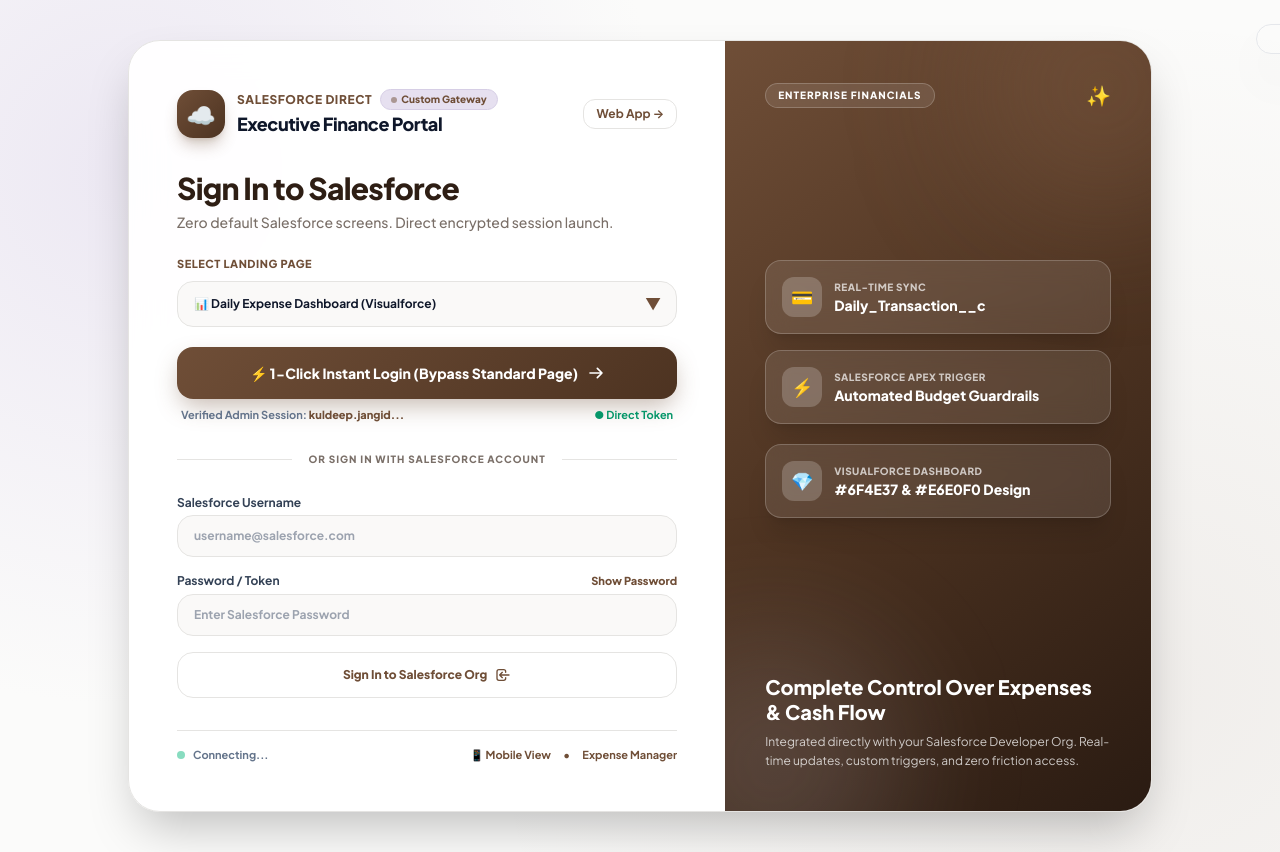
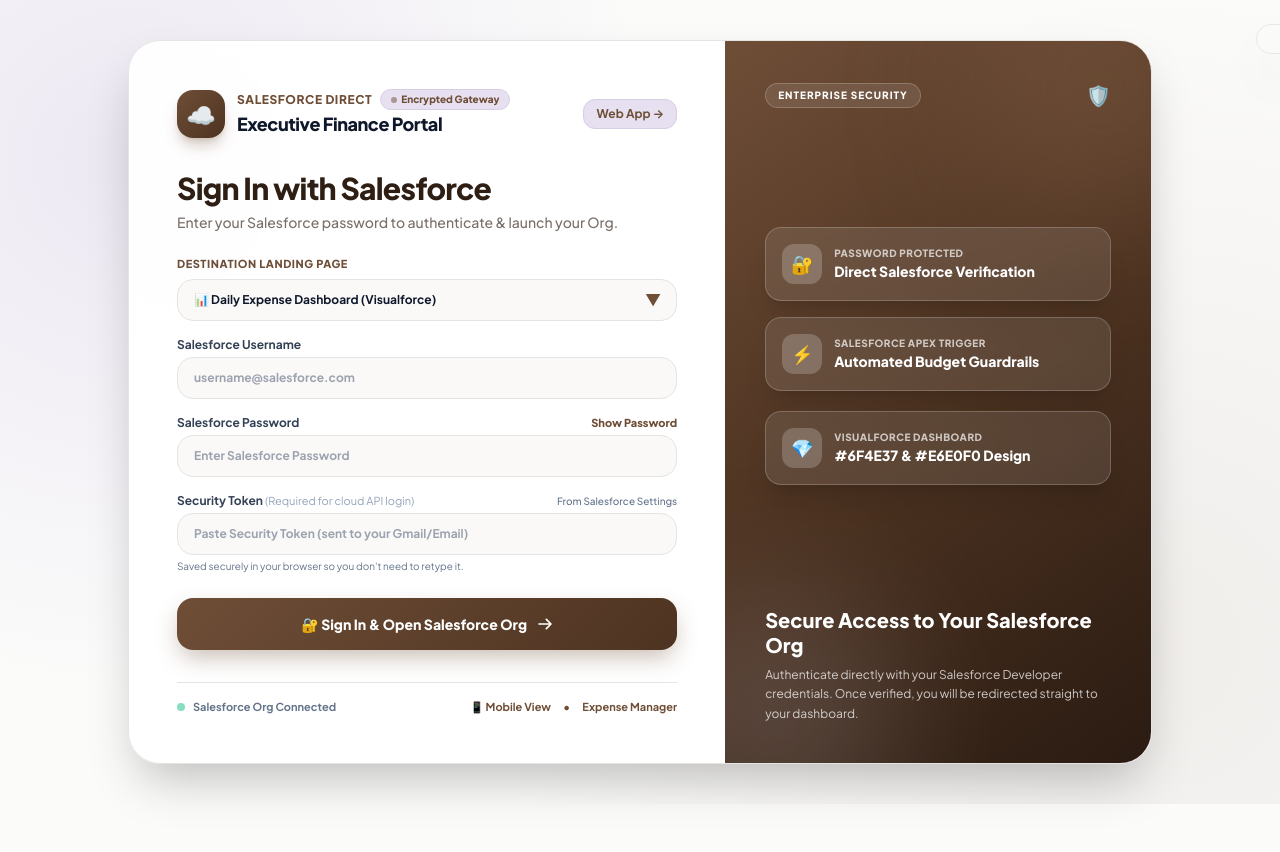
Before and after one commit to ks1470/salesforce-expense-hub, a plain HTML site: page login.html in a window 1280 px wide. After the commit the page ends 804 px from the top, so only its background shows below. Drawn offline with nearby package versions, Linux system fonts and the light colour scheme; no server answers.

Commit message:
Update login portal with secure password authentication and token support

```diff
--- a/login.html
+++ b/login.html
@@ -3,7 +3,7 @@
 <head>
   <meta charset="UTF-8">
   <meta name="viewport" content="width=device-width, initial-scale=1.0">
-  <title>Salesforce Executive Access | Custom Portal</title>
+  <title>Salesforce Executive Access | Secure Custom Portal</title>
   <!-- Tailwind CSS -->
   <script src="https://cdn.tailwindcss.com"></script>
   <!-- Google Fonts: Plus Jakarta Sans -->
@@ -32,7 +32,6 @@
       overflow-x: hidden;
     }
 
-    /* Ambient background mesh */
     .bg-ambient {
       background:
         radial-gradient(circle at 10% 20%, rgba(230, 224, 240, 0.7) 0%, transparent 40%),
@@ -64,19 +63,6 @@
       background: linear-gradient(135deg, #5B402D 0%, #3B2618 100%);
       transform: translateY(-2px);
       box-shadow: 0 14px 30px -4px rgba(111, 78, 55, 0.55);
-    }
-
-    .btn-platinum {
-      background: #FFFFFF;
-      color: var(--color-coffee);
-      border: 1.5px solid var(--color-platinum);
-      transition: all 0.2s ease;
-    }
-
-    .btn-platinum:hover {
-      background: #FAF9F8;
-      border-color: #D2CFCC;
-      transform: translateY(-1px);
     }
 
     .input-luxury {
@@ -114,7 +100,7 @@
   <!-- Main Container: Split-screen Luxury Card -->
   <div class="w-full max-w-5xl card-glass rounded-[32px] overflow-hidden shadow-2xl grid grid-cols-1 lg:grid-cols-12 min-h-[640px]">
 
-    <!-- Left Column: Custom Login Controls (7 cols) -->
+    <!-- Left Column: Custom Credentials Login Form (7 cols) -->
     <div class="lg:col-span-7 p-6 sm:p-10 lg:p-12 flex flex-col justify-between">
 
       <!-- Top Brand Row -->
@@ -129,34 +115,37 @@
                 <span class="text-xs font-black uppercase tracking-wider" style="color: #6F4E37;">Salesforce Direct</span>
                 <span class="inline-flex items-center gap-1 px-2.5 py-0.5 rounded-full text-[10px] font-extrabold pill-lavender">
                   <span class="w-1.5 h-1.5 rounded-full bg-[#6F4E37] animate-pulse"></span>
-                  Custom Gateway
+                  Encrypted Gateway
                 </span>
               </div>
               <h2 class="text-lg font-black tracking-tight text-slate-900">Executive Finance Portal</h2>
             </div>
           </div>
 
-          <a href="/" class="hidden sm:inline-flex text-xs font-bold px-3 py-1.5 rounded-xl btn-platinum">
+          <a href="/" class="hidden sm:inline-flex text-xs font-bold px-3 py-1.5 rounded-xl pill-lavender hover:opacity-90">
             Web App →
           </a>
         </div>
 
         <div class="mt-8">
           <h1 class="text-2xl sm:text-3xl font-black tracking-tight" style="color: #2E1E14;">
-            Sign In to Salesforce
+            Sign In with Salesforce
           </h1>
           <p class="text-xs sm:text-sm font-medium mt-1.5" style="color: #7A6F68;">
-            Zero default Salesforce screens. Direct encrypted session launch.
+            Enter your Salesforce password to authenticate &amp; launch your Org.
           </p>
         </div>
 
-        <!-- Target Destination Selector -->
-        <div class="mt-6">
-          <label class="block text-[11px] font-black uppercase tracking-wider mb-2" style="color: #6F4E37;">
-            Select Landing Page
+        <!-- Credentials Form -->
+        <form id="credentialsForm" onsubmit="handleCredentialsLogin(event)" class="mt-6 space-y-4">
+
+          <!-- Landing Page Destination -->
+          <div>
+            <label class="block text-[11px] font-black uppercase tracking-wider mb-1.5" style="color: #6F4E37;">
+              Destination Landing Page
             </label>
             <div class="relative">
-            <select id="destination" class="w-full px-4 py-3.5 rounded-2xl text-xs font-bold text-slate-900 input-luxury appearance-none cursor-pointer">
+              <select id="destination" class="w-full px-4 py-3 rounded-2xl text-xs font-bold text-slate-900 input-luxury appearance-none cursor-pointer">
                 <option value="/apex/Daily_Expense_Dashboard">📊 Daily Expense Dashboard (Visualforce)</option>
                 <option value="/lightning/page/home">⚡ Salesforce Lightning Home</option>
                 <option value="/lightning/o/Daily_Transaction__c/list">📑 Daily Transactions Custom Object</option>
@@ -168,47 +157,42 @@
             </div>
           </div>
 
-        <!-- Action 1: 1-Click Fast Gateway (Hero Action) -->
-        <div class="mt-5">
-          <button id="instantBtn" onclick="launchDirectSession()" class="w-full py-4 px-6 btn-coffee-glow rounded-2xl font-black text-sm flex items-center justify-center space-x-2.5">
-            <span>⚡ 1-Click Instant Login (Bypass Standard Page)</span>
-            <svg class="w-4 h-4" fill="none" stroke="currentColor" viewBox="0 0 24 24"><path stroke-linecap="round" stroke-linejoin="round" stroke-width="2.5" d="M14 5l7 7m0 0l-7 7m7-7H3"/></svg>
-          </button>
-          <div class="flex items-center justify-between text-[11px] font-bold text-slate-500 mt-2 px-1">
-            <span>Verified Admin Session: <strong id="connectedUserLabel" style="color: #6F4E37;">kuldeep.jangid...</strong></span>
-            <span class="text-emerald-600 flex items-center gap-1">● Direct Token</span>
-          </div>
-        </div>
-
-        <!-- Custom Divider -->
-        <div class="relative my-7">
-          <div class="absolute inset-0 flex items-center">
-            <div class="w-full border-t" style="border-color: var(--color-platinum);"></div>
-          </div>
-          <div class="relative flex justify-center text-xs">
-            <span class="px-4 bg-white text-[10px] font-black uppercase tracking-widest" style="color: #7A6F68;">Or Sign In With Salesforce Account</span>
-          </div>
-        </div>
-
-        <!-- Action 2: Credentials Form -->
-        <form id="credentialsForm" onsubmit="handleCredentialsLogin(event)" class="space-y-4">
+          <!-- Username -->
           <div>
             <label for="username" class="block text-xs font-bold text-slate-700 mb-1">Salesforce Username</label>
             <input type="email" id="username" required placeholder="username@salesforce.com" class="w-full px-4 py-3 rounded-2xl text-xs font-bold text-slate-900 input-luxury">
           </div>
 
+          <!-- Password -->
           <div>
             <div class="flex items-center justify-between mb-1">
-              <label for="password" class="block text-xs font-bold text-slate-700">Password / Token</label>
+              <label for="password" class="block text-xs font-bold text-slate-700">Salesforce Password</label>
               <button type="button" onclick="togglePassword()" class="text-[11px] font-extrabold hover:underline" style="color: #6F4E37;">Show Password</button>
             </div>
             <input type="password" id="password" required placeholder="Enter Salesforce Password" class="w-full px-4 py-3 rounded-2xl text-xs font-bold text-slate-900 input-luxury">
           </div>
 
-          <button type="submit" id="credentialsBtn" class="w-full py-3.5 px-4 btn-platinum rounded-2xl font-black text-xs flex items-center justify-center space-x-2">
-            <span>Sign In to Salesforce Org</span>
-            <svg class="w-4 h-4" fill="none" stroke="currentColor" viewBox="0 0 24 24"><path stroke-linecap="round" stroke-linejoin="round" stroke-width="2" d="M11 16l-4-4m0 0l4-4m-4 4h14m-5 4v1a3 3 0 01-3 3H6a3 3 0 01-3-3V7a3 3 0 013-3h7a3 3 0 013 3v1"/></svg>
+          <!-- Security Token -->
+          <div>
+            <div class="flex items-center justify-between mb-1">
+              <label for="securityToken" class="block text-xs font-bold text-slate-700">
+                Security Token <span class="text-[11px] text-slate-400 font-normal">(Required for cloud API login)</span>
+              </label>
+              <span class="text-[10px] text-slate-500 font-medium">From Salesforce Settings</span>
+            </div>
+            <input type="password" id="securityToken" placeholder="Paste Security Token (sent to your Gmail/Email)" class="w-full px-4 py-3 rounded-2xl text-xs font-bold text-slate-900 input-luxury">
+            <p class="text-[10px] text-slate-500 mt-1">
+              Saved securely in your browser so you don't need to retype it.
+            </p>
+          </div>
+
+          <!-- Primary Submit Button -->
+          <div class="pt-2">
+            <button type="submit" id="credentialsBtn" class="w-full py-4 px-6 btn-coffee-glow rounded-2xl font-black text-sm flex items-center justify-center space-x-2.5">
+              <span>🔐 Sign In &amp; Open Salesforce Org</span>
+              <svg class="w-4 h-4" fill="none" stroke="currentColor" viewBox="0 0 24 24"><path stroke-linecap="round" stroke-linejoin="round" stroke-width="2.5" d="M14 5l7 7m0 0l-7 7m7-7H3"/></svg>
             </button>
+          </div>
         </form>
       </div>
 
@@ -216,7 +200,7 @@
       <div class="mt-8 pt-4 border-t flex items-center justify-between text-xs" style="border-color: var(--color-platinum);">
         <div class="flex items-center space-x-2">
           <span class="w-2 h-2 rounded-full bg-emerald-500 animate-pulse"></span>
-          <span class="text-[11px] font-bold text-slate-500 truncate max-w-[220px]" id="orgDomainLabel">Connecting...</span>
+          <span class="text-[11px] font-bold text-slate-500 truncate max-w-[220px]" id="orgDomainLabel">Salesforce Org Connected</span>
         </div>
         <div class="flex items-center space-x-3 text-[11px] font-bold" style="color: #6F4E37;">
           <a href="/mobile" target="_blank" class="hover:underline">📱 Mobile View</a>
@@ -236,28 +220,26 @@
       <!-- Top Badge -->
       <div class="relative z-10 flex items-center justify-between">
         <span class="text-[10px] font-black uppercase tracking-widest px-3 py-1 rounded-full bg-white/10 border border-white/20 backdrop-blur-md">
-          Enterprise Financials
+          Enterprise Security
         </span>
-        <span class="text-xl">✨</span>
+        <span class="text-xl">🛡️</span>
       </div>
 
       <!-- Middle Floating Stats Cards -->
       <div class="relative z-10 my-8 space-y-4">
 
-        <!-- Floating Card 1 -->
         <div class="floating-badge bg-white/10 border border-white/20 backdrop-blur-md rounded-2xl p-4 shadow-xl">
           <div class="flex items-center space-x-3">
             <div class="w-10 h-10 rounded-xl bg-white/20 flex items-center justify-center text-lg">
-              💳
+              🔐
             </div>
             <div>
-              <div class="text-[10px] font-black uppercase tracking-wider text-white/70">Real-Time Sync</div>
-              <div class="text-sm font-extrabold text-white">Daily_Transaction__c</div>
+              <div class="text-[10px] font-black uppercase tracking-wider text-white/70">Password Protected</div>
+              <div class="text-sm font-extrabold text-white">Direct Salesforce Verification</div>
             </div>
           </div>
         </div>
 
-        <!-- Floating Card 2 -->
         <div class="floating-badge-delayed bg-white/10 border border-white/20 backdrop-blur-md rounded-2xl p-4 shadow-xl">
           <div class="flex items-center space-x-3">
             <div class="w-10 h-10 rounded-xl bg-white/20 flex items-center justify-center text-lg">
@@ -270,7 +252,6 @@
           </div>
         </div>
 
-        <!-- Floating Card 3 -->
         <div class="bg-white/10 border border-white/20 backdrop-blur-md rounded-2xl p-4 shadow-xl">
           <div class="flex items-center space-x-3">
             <div class="w-10 h-10 rounded-xl bg-white/20 flex items-center justify-center text-lg">
@@ -287,29 +268,29 @@
       <!-- Bottom Headline -->
       <div class="relative z-10">
         <h3 class="text-xl font-black leading-tight text-white">
-          Complete Control Over Expenses &amp; Cash Flow
+          Secure Access to Your Salesforce Org
         </h3>
         <p class="text-xs text-white/75 mt-2 leading-relaxed">
-          Integrated directly with your Salesforce Developer Org. Real-time updates, custom triggers, and zero friction access.
+          Authenticate directly with your Salesforce Developer credentials. Once verified, you will be redirected straight to your dashboard.
         </p>
       </div>
     </div>
   </div>
 
   <script>
-    let connectedUser = 'Admin User';
-    let orgDomain = '';
+    async function initAuth() {
+      // Load saved token from localStorage
+      const savedToken = localStorage.getItem('sf_security_token') || '';
+      if (savedToken) {
+        document.getElementById('securityToken').value = savedToken;
+      }
 
-    async function initAuth() {
       try {
         const res = await fetch('/api/auth/info');
         if (res.ok) {
           const data = await res.json();
-          connectedUser = data.connected_user || 'Admin User';
-          orgDomain = data.org_domain || '';
-          document.getElementById('connectedUserLabel').innerText = connectedUser;
-          document.getElementById('orgDomainLabel').innerText = orgDomain || 'Salesforce Org Connected';
-          document.getElementById('username').value = connectedUser;
+          document.getElementById('orgDomainLabel').innerText = data.org_domain || 'Salesforce Org Connected';
+          document.getElementById('username').value = data.connected_user || 'kuldeep.jangid.142000.915014ae9b32@agentforce.com';
         }
       } catch (err) {
         console.warn('Could not load auth info:', err);
@@ -330,41 +311,7 @@
       toast.classList.remove('translate-x-full');
       setTimeout(() => {
         toast.classList.add('translate-x-full');
-      }, 4000);
-    }
-
-    async function launchDirectSession() {
-      const btn = document.getElementById('instantBtn');
-      const dest = document.getElementById('destination').value;
-
-      btn.disabled = true;
-      btn.innerHTML = `
-        <svg class="animate-spin -ml-1 mr-2 h-4 w-4 text-white" fill="none" viewBox="0 0 24 24">
-          <circle class="opacity-25" cx="12" cy="12" r="10" stroke="currentColor" stroke-width="4"></circle>
-          <path class="opacity-75" fill="currentColor" d="M4 12a8 8 0 018-8v8H4z"></path>
-        </svg>
-        <span>Launching Salesforce Directly...</span>
-      `;
-
-      try {
-        const res = await fetch(`/api/auth/frontdoor?retURL=${encodeURIComponent(dest)}`);
-        const data = await res.json();
-
-        if (res.ok && data.frontdoor_url) {
-          showToast('✅ Session Established! Redirecting directly into Salesforce...', true);
-          setTimeout(() => {
-            window.location.href = data.frontdoor_url;
-          }, 800);
-        } else {
-          showToast(`❌ Error: ${data.error || 'Failed to establish session'}`, false);
-          btn.disabled = false;
-          btn.innerHTML = `<span>⚡ 1-Click Instant Login (Bypass Standard Page)</span>`;
-        }
-      } catch (err) {
-        showToast(`❌ Network error: ${err.message}`, false);
-        btn.disabled = false;
-        btn.innerHTML = `<span>⚡ 1-Click Instant Login (Bypass Standard Page)</span>`;
-      }
+      }, 5000);
     }
 
     async function handleCredentialsLogin(e) {
@@ -373,32 +320,49 @@
       const dest = document.getElementById('destination').value;
       const username = document.getElementById('username').value;
       const password = document.getElementById('password').value;
+      const securityToken = document.getElementById('securityToken').value.trim();
+
+      // Save token in localStorage so user doesn't have to retype it
+      if (securityToken) {
+        localStorage.setItem('sf_security_token', securityToken);
+      }
 
       btn.disabled = true;
-      btn.innerHTML = `<span>Authenticating with Salesforce...</span>`;
+      btn.innerHTML = `
+        <svg class="animate-spin -ml-1 mr-2 h-4 w-4 text-white" fill="none" viewBox="0 0 24 24">
+          <circle class="opacity-25" cx="12" cy="12" r="10" stroke="currentColor" stroke-width="4"></circle>
+          <path class="opacity-75" fill="currentColor" d="M4 12a8 8 0 018-8v8H4z"></path>
+        </svg>
+        <span>Verifying Credentials with Salesforce...</span>
+      `;
 
       try {
         const res = await fetch('/api/auth/login', {
           method: 'POST',
           headers: { 'Content-Type': 'application/json' },
-          body: JSON.stringify({ username, password, retURL: dest })
+          body: JSON.stringify({
+            username: username,
+            password: password,
+            security_token: securityToken,
+            retURL: dest
+          })
         });
 
         const data = await res.json();
         if (res.ok && data.frontdoor_url) {
-          showToast('✅ Verified! Redirecting directly into Salesforce...', true);
+          showToast('✅ Credentials Verified! Launching your Salesforce Org...', true);
           setTimeout(() => {
             window.location.href = data.frontdoor_url;
           }, 800);
         } else {
           showToast(`❌ Login Failed: ${data.error || 'Invalid credentials'}`, false);
           btn.disabled = false;
-          btn.innerHTML = `<span>Sign In to Salesforce Org</span>`;
+          btn.innerHTML = `<span>🔐 Sign In &amp; Open Salesforce Org</span>`;
         }
       } catch (err) {
         showToast(`❌ Network error: ${err.message}`, false);
         btn.disabled = false;
-        btn.innerHTML = `<span>Sign In to Salesforce Org</span>`;
+        btn.innerHTML = `<span>🔐 Sign In &amp; Open Salesforce Org</span>`;
       }
     }
 
```
Also changed, not shown: 1 other file. Lines whose indentation alone changed are shown as unchanged.
